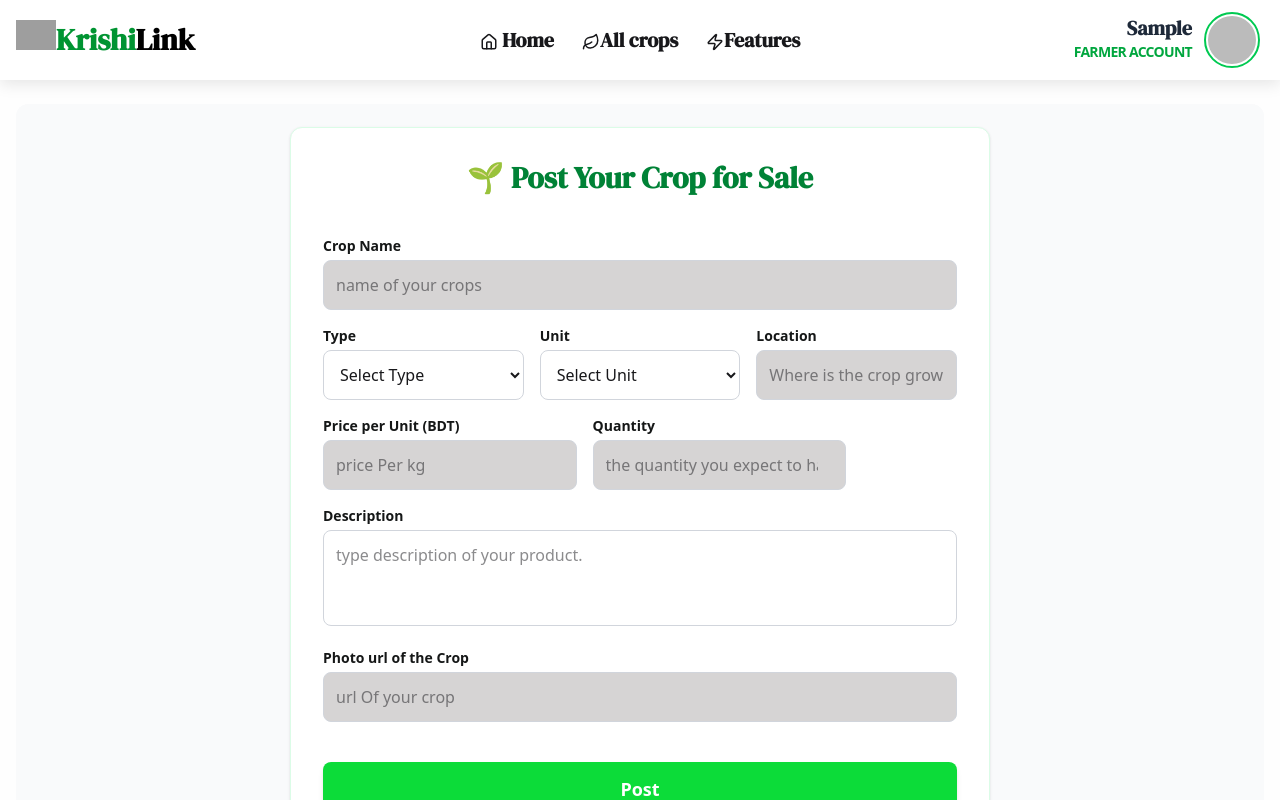
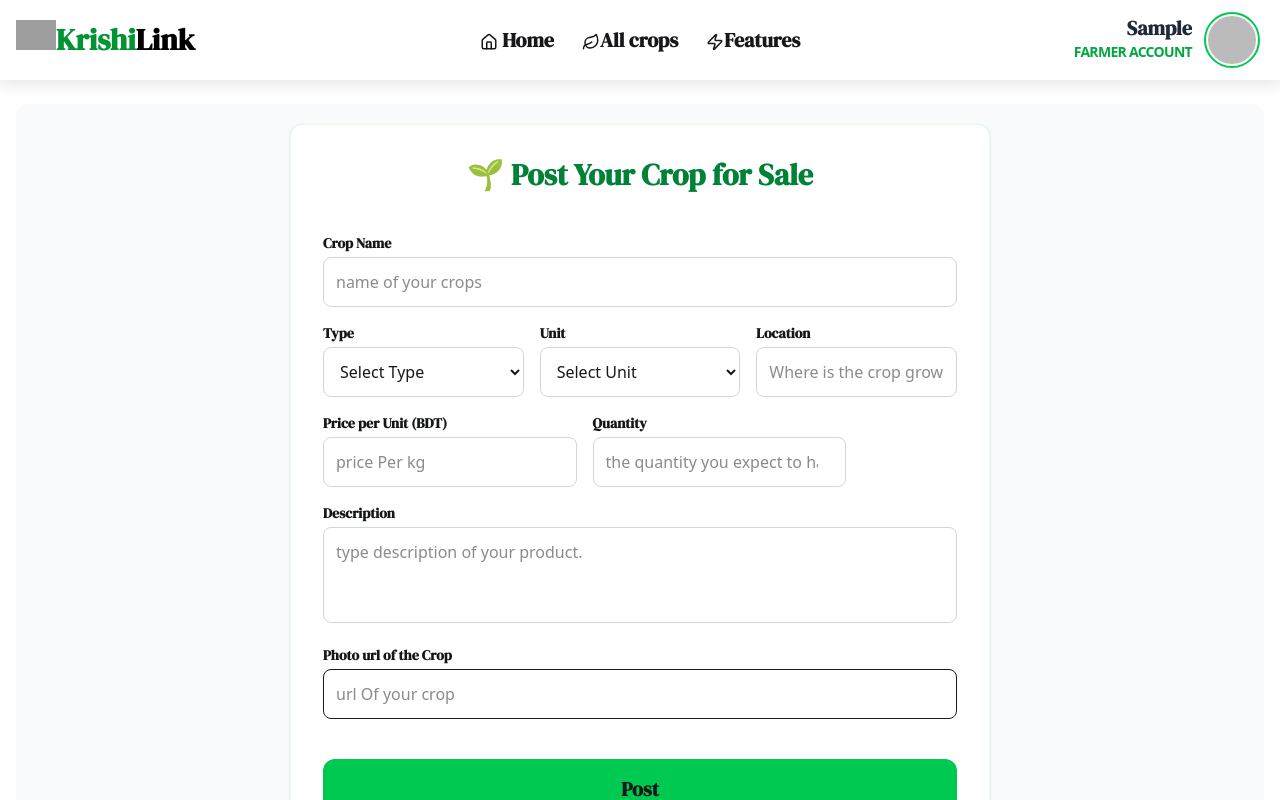
Before and after one commit to junayed17/KrishiLink, a React (Vite) app: page /addCrop in a window 1280 px wide. Shown: the top 800 px of the page. Built offline with nearby package versions, Linux system fonts and the light colour scheme; no server answers; sample sign-in values are in the browser's storage; grey boxes are pictures that could not be loaded.

Commit message:
post add form polish done

```diff
--- a/src/Components/AddCrops/AddCrop.jsx
+++ b/src/Components/AddCrops/AddCrop.jsx
@@ -14,8 +14,8 @@ const AddCrop = () => {
     const name = e.target.name.value;
     const type = e.target.type.value;
     const unit = e.target.unit.value;
-    const pricePerUnit = e.target.price.value;
-    const quantity = e.target.quantity.value;
+    const pricePerUnit = Number(e.target.price.value);
+    const quantity = Number(e.target.quantity.value);
     const description = e.target.description.value;
     const location = e.target.location.value;
     const image = e.target.photo.value;
@@ -64,7 +64,7 @@ const AddCrop = () => {
           <div>
             <label
               for="cropName"
-              className="text-sm text-[#151717] font-semibold mb-1 block"
+              className="text-sm text-[#151717] font-semibold mb-1 block headingFont"
             >
               Crop Name
             </label>
@@ -72,7 +72,7 @@ const AddCrop = () => {
               id="Name"
               name="name"
               placeholder="name of your crops"
-              className=" w-full p-3 border border-gray-300 rounded-lg focus:outline-none focus:border-green-500 transition duration-150"
+              className="w-full p-3 border border-gray-300 rounded-lg bg-red focus:outline-none focus:border-green-500 transition duration-150  "
               type="text"
               required
             />
@@ -81,7 +81,7 @@ const AddCrop = () => {
             <div className="sm:w-1/2">
               <label
                 for="cropType"
-                className="text-sm text-[#151717] font-semibold mb-1 block"
+                className="text-sm text-[#151717] font-semibold mb-1 block headingFont"
               >
                 Type
               </label>
@@ -101,7 +101,7 @@ const AddCrop = () => {
             <div className="sm:w-1/2">
               <label
                 for="unit"
-                className="text-sm text-[#151717] font-semibold mb-1 block"
+                className="text-sm text-[#151717] font-semibold mb-1 block headingFont"
               >
                 Unit
               </label>
@@ -120,7 +120,7 @@ const AddCrop = () => {
             <div className="sm:w-1/2">
               <label
                 for="location"
-                className="text-sm text-[#151717] font-semibold mb-1 block"
+                className="text-sm text-[#151717] font-semibold mb-1 block headingFont"
               >
                 Location
               </label>
@@ -139,7 +139,7 @@ const AddCrop = () => {
             <div className="sm:w-2/5">
               <label
                 for="pricePerUnit"
-                className="text-sm text-[#151717] font-semibold mb-1 block"
+                className="text-sm text-[#151717] font-semibold mb-1 block headingFont"
               >
                 Price per Unit (BDT)
               </label>
@@ -156,7 +156,7 @@ const AddCrop = () => {
             <div className="sm:w-2/5">
               <label
                 htmlFor="estimatedQuantity"
-                className="text-sm text-[#151717] font-semibold mb-1 block"
+                className="text-sm text-[#151717] font-semibold mb-1 block headingFont"
               >
                 Quantity
               </label>
@@ -174,7 +174,7 @@ const AddCrop = () => {
           <div>
             <label
               for="description"
-              className="text-sm text-[#151717] font-semibold mb-1 block"
+              className="text-sm text-[#151717] font-semibold mb-1 block headingFont"
             >
               Description
             </label>
@@ -190,14 +190,14 @@ const AddCrop = () => {
           <div>
             <label
               htmlFor="cropImage"
-              className="text-sm text-[#151717] font-semibold mb-1 block"
+              className="text-sm text-[#151717] font-semibold mb-1 block headingFont"
             >
               Photo url of the Crop
             </label>
             <input
               id="Photo"
               name="photo"
-              className="w-full p-3 border border-gray-300 rounded-lg bg-white file:mr-4 file:py-2 file:px-4 file:rounded-full file:border-0 file:text-sm file:font-semibold file:bg-green-50 file:text-green-700 hover:file:bg-green-100"
+              className="w-full p-3 border  rounded-lg bg-white file:mr-4 file:py-2 file:px-4 file:rounded-full file:border-0 file:text-sm file:font-semibold file:text-green-700 hover:file:bg-green-100"
               type="text"
               required
               placeholder="url Of your crop"
@@ -206,7 +206,7 @@ const AddCrop = () => {
 
           <button
             type="submit"
-            className="button-submit mt-6 bg-[#0cdc39] border-none text-white text-lg font-bold rounded-lg h-[55px] w-full cursor-pointer hover:bg-[#0bb730] transition duration-150 shadow-md"
+            class="headingFont px-4 py-4 mt-6 rounded-xl bg-green-500 hover:bg-green-600 hover:text-white font-bold transition-all text-xl"
           >
             Post
           </button>
--- a/src/Components/AllCrops/allCrops.css
+++ b/src/Components/AllCrops/allCrops.css
@@ -1,4 +1,4 @@
-/* From uiverse.io by @satyamchaudharydev */
+From uiverse.io by @satyamchaudharydev
 /* removing default style of button */
 
 .form button {
--- a/src/Components/CropsDetails/BookedForm.jsx
+++ b/src/Components/CropsDetails/BookedForm.jsx
@@ -46,6 +46,7 @@ const BookedForm = ({ id, postDetails }) => {
   }
 
   function handleBooked(e) {
+
     e.preventDefault();
     const quantity = Number(e.target.quantity.value.trim());
     const message = e.target.message.value.trim();
--- a/src/Components/MyPosts/myPost.css
+++ b/src/Components/MyPosts/myPost.css
@@ -1,3 +1,3 @@
-form input{
+/* form input{
   background: rgb(214, 212, 212);
-}
+} */
--- a/src/Components/Profile/Profile.jsx
+++ b/src/Components/Profile/Profile.jsx
@@ -22,22 +22,34 @@ const Profile = () => {
   }
 
   useEffect(() => {
-    const data = {};
-    fetch(`http://localhost:3000/myPosts?email=${user.email}`)
-      .then((res) => res.json())
-      .then((result) => (data.totalPost = result.length))
-      .catch((err) => console.log(err));
-    fetch(`http://localhost:3000/myInterestedPosts/${user.email}`)
-      .then((res) => res.json())
-      .then((result) => {
-        data.totalInterest = result.length;
-      });
-    setAddiTionalInfo(data)
+    // 1. User email na pawa porjonto fetch korbe na
+    if (!user?.email) return;
 
-  }, [user.email]);
+    const fetchData = async () => {
+      try {
+        // 2. Promise.all use korle 2-ta fetch eksathe hoy ebong data miss hoy na
+        const [postsRes, interestsRes] = await Promise.all([
+          fetch(`http://localhost:3000/myPosts?email=${user.email}`),
+          fetch(`http://localhost:3000/myInterestedPosts/${user.email}`),
+        ]);
+
+        const posts = await postsRes.json();
+        const interests = await interestsRes.json();
+
+        // 3. Ekbare state update koro
+        setAddiTionalInfo({
+          totalPost: posts.length,
+          totalInterest: interests.length,
+        });
+      } catch (err) {
+        console.log("Error fetching profile stats:", err);
+      }
+    };
+
+    fetchData();
+  }, [user?.email]); // 4. Ekhane user?.email ditei hobe
 
   console.log(addiTionalInfo);
-
 
   function handleUpdate(userDataa) {
     if (userDataa.photo.length) {
@@ -122,12 +134,8 @@ const Profile = () => {
           <div className="flex justify-between mt-4 pt-4 border-t border-gray-200">
             <div className="text-center">
               {" "}
-              <div className="font-semibold text-sm text-gray-900">
-                User
-              </div>
-              <div className="text-sm font-semibold text-gray-600">
-               Role
-              </div>
+              <div className="font-semibold text-sm text-gray-900">User</div>
+              <div className="text-sm font-semibold text-gray-600">Role</div>
             </div>
             <div className="text-center">
               {" "}
```
